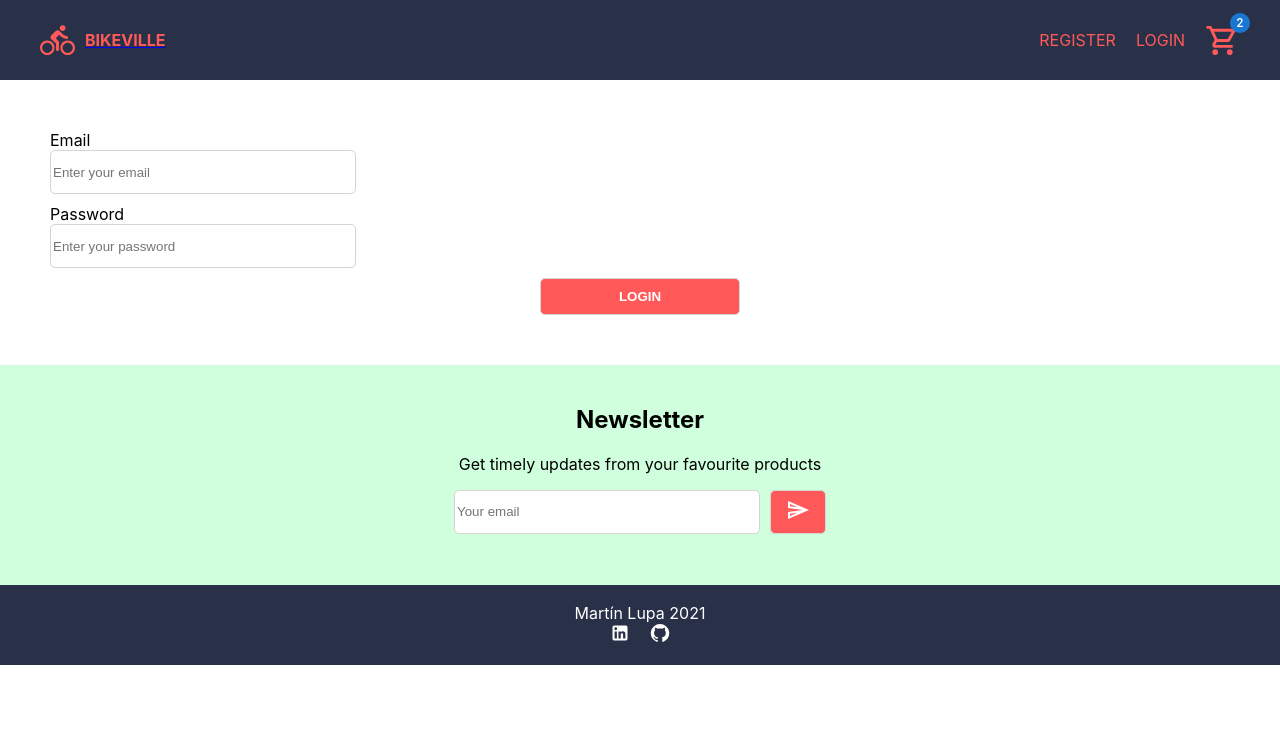
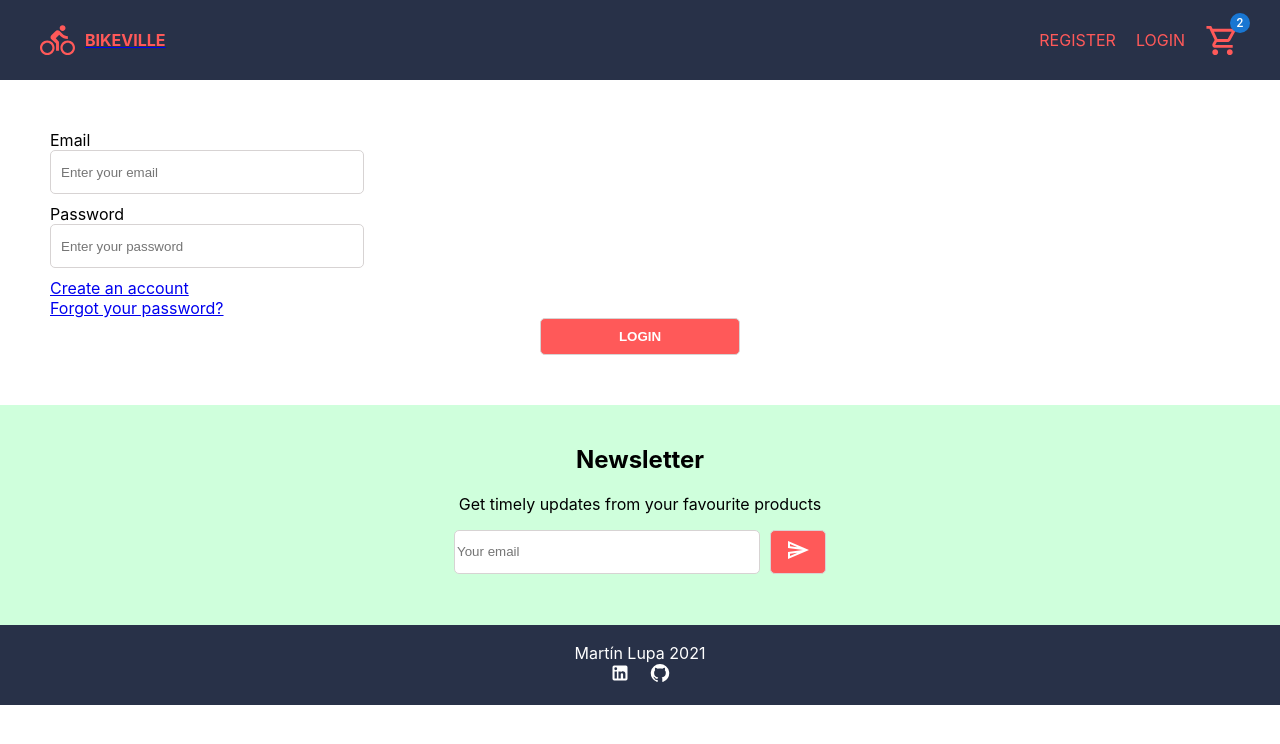
Before and after one commit to MartinLupa/bikeville-mern, a React (Create React App) app: page /login in a window 1280 px wide. Shown: the top 744 px of the page. Built offline with nearby package versions, Linux system fonts and the light colour scheme.

Commit message:
Links added to Login, Registration

```diff
--- a/src/Router.js
+++ b/src/Router.js
@@ -20,7 +20,7 @@ export default function Router() {
             element={<ProductDetails />}
           />
           <Route path="/registration" element={<RegistrationAndLogin />} />
-          <Route path="/login" element={<Login />} />
+          <Route path="/login" element={<RegistrationAndLogin />} />
           <Route path="/shopping_cart/:userId" element={<ShoppingCart />} />
         </Routes>
         <Newsletter />
--- a/src/components/Login/Login.css
+++ b/src/components/Login/Login.css
@@ -1,4 +1,14 @@
 .login-form {
   padding: 50px;
 }
+
+.login-links {
+  display: -webkit-box;
+  display: -ms-flexbox;
+  display: flex;
+  -webkit-box-orient: vertical;
+  -webkit-box-direction: normal;
+      -ms-flex-direction: column;
+          flex-direction: column;
+}
 /*# sourceMappingURL=Login.css.map */
--- a/src/components/Login/Login.js
+++ b/src/components/Login/Login.js
@@ -1,3 +1,4 @@
+import { Link } from "react-router-dom";
 import GeneralButton from "../GeneralButton/GeneralButton";
 import "./Login.css";
 
@@ -10,6 +11,10 @@ export default function Login() {
         <label htmlFor="">Password</label>
         <input type="password" placeholder="Enter your password" />
       </div>
+      <div className="login-links">
+        <Link to="/registration">Create an account</Link>
+        <Link to="/password_recovery">Forgot your password?</Link>
+      </div>
       <div className="form-btn">
         <GeneralButton text={"LOGIN"} />
       </div>
--- a/src/components/Login/Login.scss
+++ b/src/components/Login/Login.scss
@@ -3,3 +3,8 @@
 .login-form {
   padding: 50px;
 }
+
+.login-links {
+  display: flex;
+  flex-direction: column;
+}
--- a/src/components/RegisterForm/RegisterForm.css
+++ b/src/components/RegisterForm/RegisterForm.css
@@ -27,6 +27,7 @@
 }
 
 form input {
+  padding-left: 10px;
   margin-bottom: 10px;
   margin-right: 10px;
   width: 300px;
@@ -40,7 +41,7 @@ form input {
 }
 
 .short {
-  width: 145px;
+  width: 138px;
 }
 
 .form-col {
--- a/src/components/RegisterForm/RegisterForm.js
+++ b/src/components/RegisterForm/RegisterForm.js
@@ -1,3 +1,4 @@
+import { Link } from "react-router-dom";
 import GeneralButton from "../GeneralButton/GeneralButton";
 import "./RegisterForm.css";
 
@@ -58,6 +59,7 @@ export default function RegisterForm() {
             <input type="password" placeholder="Repeat your password" />
           </div>
         </div>
+        <Link to="/login">Already have an account?</Link>
         <div className="form-btn">
           <GeneralButton text={"REGISTER"} />
         </div>
--- a/src/components/RegisterForm/RegisterForm.scss
+++ b/src/components/RegisterForm/RegisterForm.scss
@@ -26,6 +26,7 @@
 }
 
 form input {
+  padding-left: 10px;
   margin-bottom: 10px;
   margin-right: 10px;
   width: 300px;
@@ -39,7 +40,7 @@ form input {
 }
 
 .short {
-  width: 145px;
+  width: 138px;
 }
 
 .form-col {
```
Also changed, not shown: 2 other files (tests, documents, lock files or other folders).
